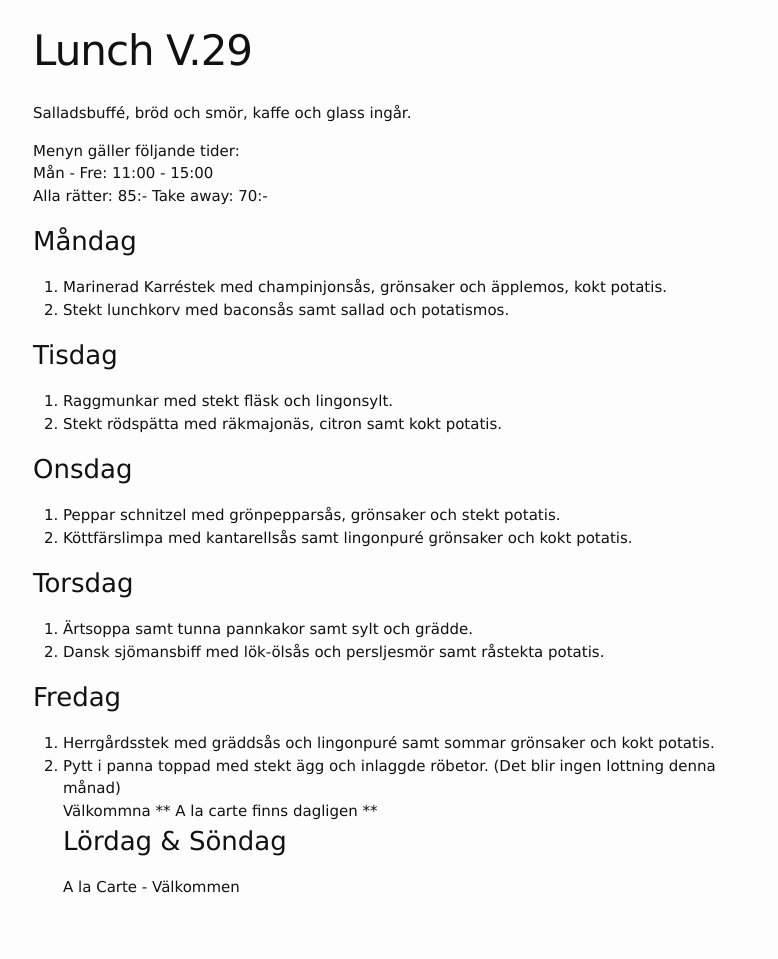
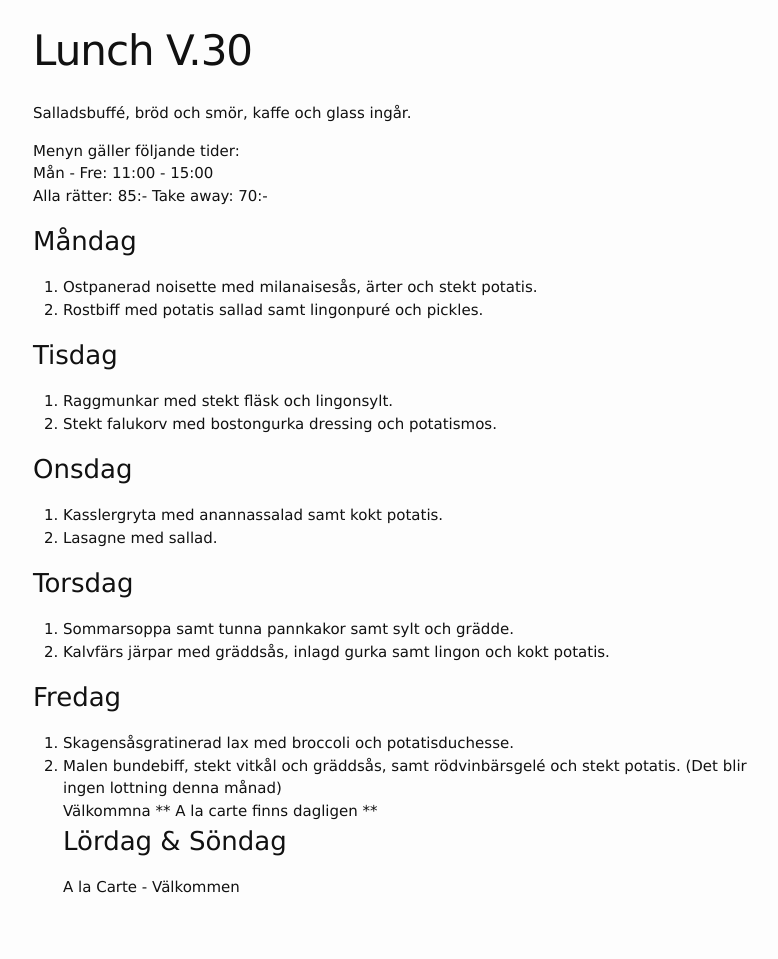
Before and after one commit to FarInn62/farinn62.github.io, a Jekyll site: the page built from lunch.md, in a window 1280 px wide. Shown: the whole page, without its empty margins (237-1015 px from the left). Built offline with Jekyll 4.4.1, drawn with Linux system fonts in a browser that asks for light colours.

Commit message:
Update lunch.md

```diff
--- a/lunch.md
+++ b/lunch.md
@@ -1,6 +1,6 @@
 ---
 layout: foodmenu
-title: Lunch V.29
+title: Lunch V.30
 permalink: /lunch/
 published: true
 ---
@@ -11,24 +11,24 @@ Mån - Fre: 11:00 - 15:00
 Alla rätter: 85:- Take away: 70:-
 
 ### Måndag
-1. Marinerad Karréstek med champinjonsås, grönsaker och äpplemos, kokt potatis.
-2. Stekt lunchkorv med baconsås samt sallad och potatismos.
+1. Ostpanerad noisette med milanaisesås, ärter och stekt potatis.
+2. Rostbiff med potatis sallad samt lingonpuré och pickles.
 
 ### Tisdag
 1. Raggmunkar med stekt fläsk och lingonsylt.
-2. Stekt rödspätta med räkmajonäs, citron samt kokt potatis.
+2. Stekt falukorv med bostongurka dressing och potatismos.
 
 ### Onsdag
-1. Peppar schnitzel med grönpepparsås, grönsaker och stekt potatis.
-2. Köttfärslimpa med kantarellsås samt lingonpuré grönsaker och kokt potatis.
+1. Kasslergryta med anannassalad samt kokt potatis.
+2. Lasagne med sallad.
 
 ### Torsdag
-1.  Ärtsoppa samt tunna pannkakor samt sylt och grädde.
-2.  Dansk sjömansbiff med lök-ölsås och persljesmör samt råstekta potatis.
+1.  Sommarsoppa samt tunna pannkakor samt sylt och grädde.
+2.  Kalvfärs järpar med gräddsås, inlagd gurka samt lingon och kokt potatis.
 
 ### Fredag
-1. Herrgårdsstek med gräddsås och lingonpuré samt sommar grönsaker och kokt potatis.
-2. Pytt i panna toppad med stekt ägg och inlaggde röbetor.
+1. Skagensåsgratinerad lax med broccoli och potatisduchesse.
+2. Malen bundebiff, stekt vitkål och gräddsås, samt rödvinbärsgelé och stekt potatis.
                                                (Det blir ingen lottning denna månad)
                                 Välkommna
                   ** A la carte finns dagligen **
```
